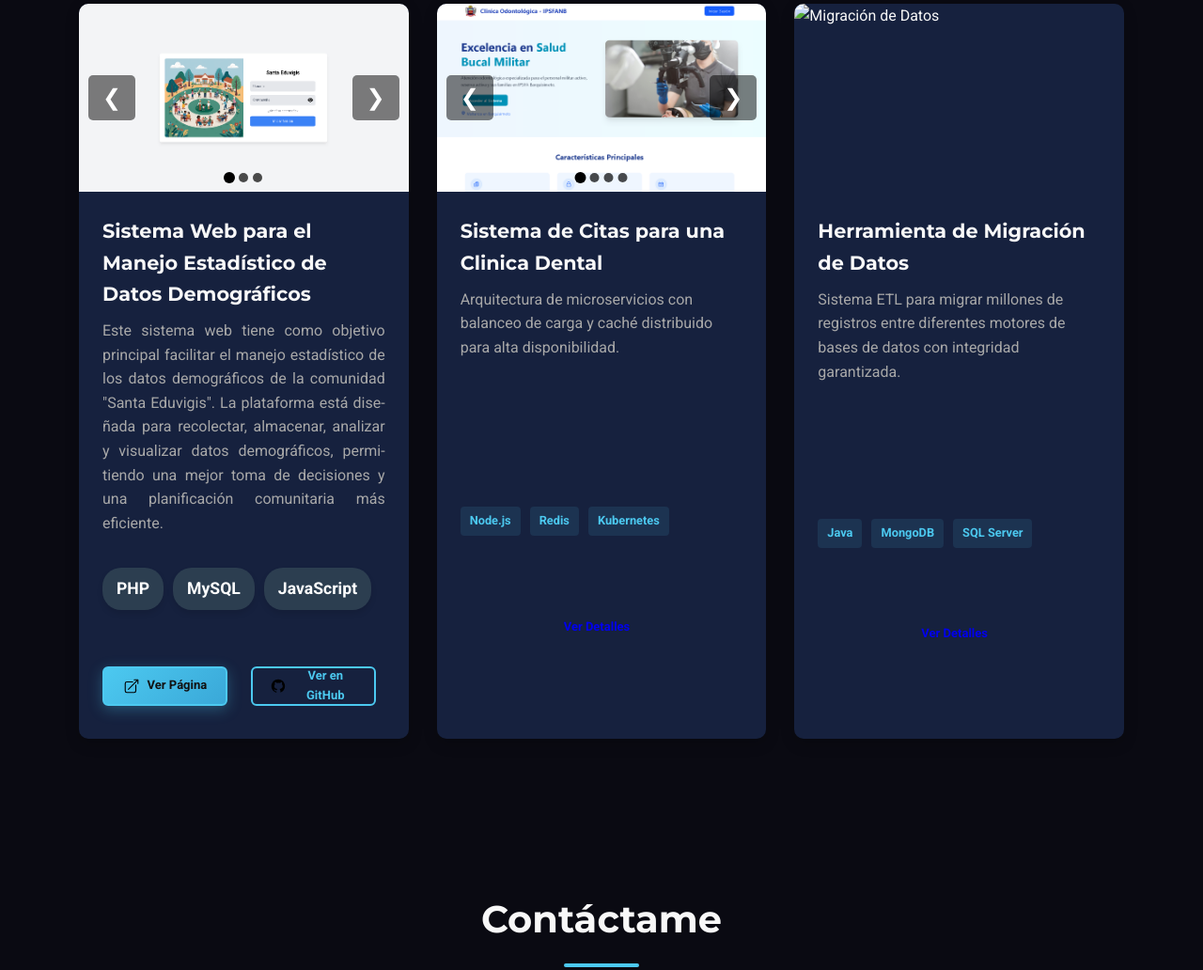
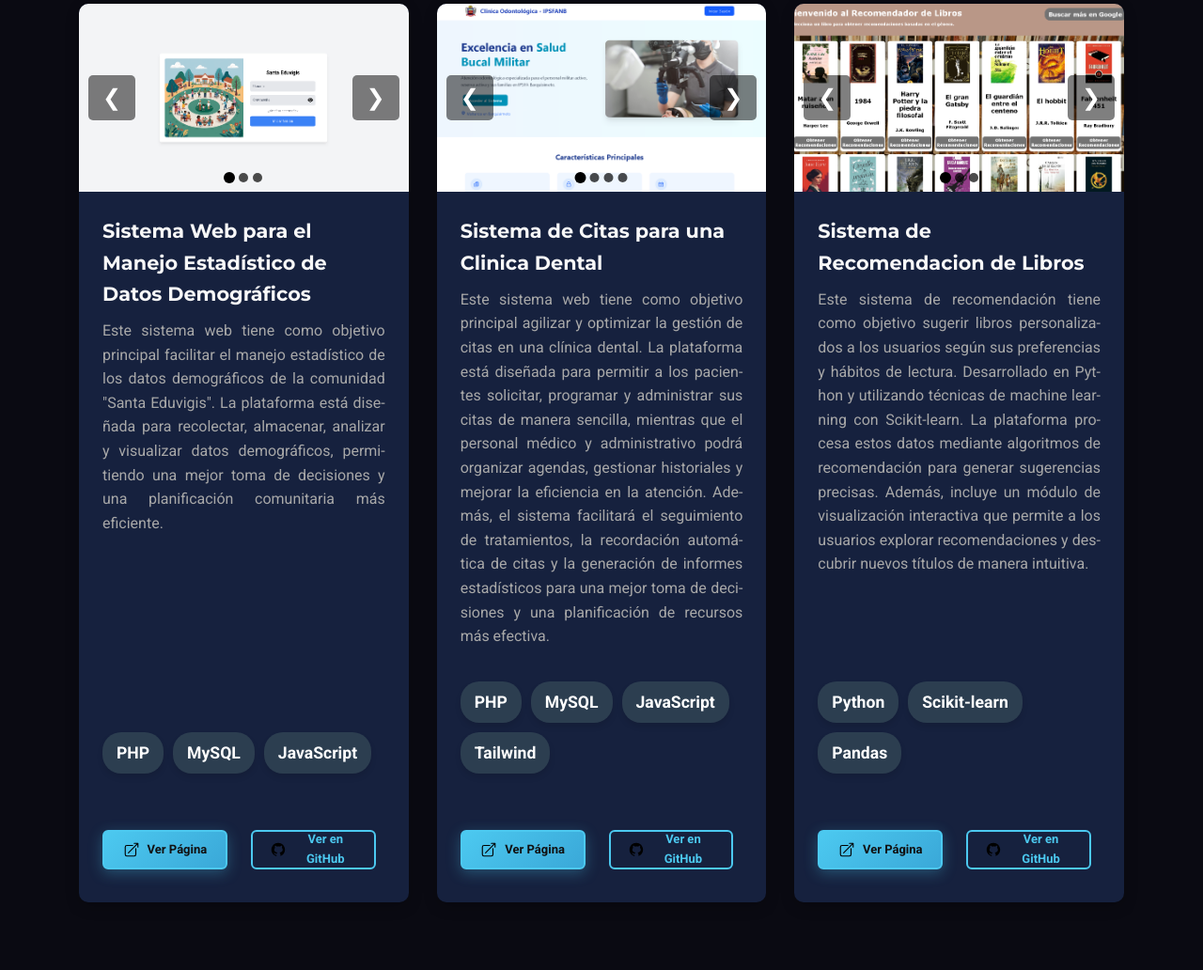
Before and after one commit to Jhoncarl2/Portafolio, a plain HTML site: page index.html in a window 1280 px wide. Shown: the part 1915-2947 px from the top of the page at 94% size. Drawn offline with Linux system fonts and the light colour scheme.

Commit message:
Terminado index por ahora

```diff
--- a/index.html
+++ b/index.html
@@ -143,8 +143,7 @@
                     </div>
                     <div class="project-content">
                         <h3>Sistema Web para el Manejo Estadístico de Datos Demográficos</h3>
-                        <p
-                            style="text-align: justify; text-justify: inter-word; hyphens: auto; line-height: 1.6; margin-bottom: 15px;">
+                        <p style="text-align: justify; text-justify: inter-word; hyphens: auto; line-height: 1.6; margin-bottom: 15px;">
                             Este sistema web tiene como objetivo principal facilitar el manejo estadístico de los datos
                             demográficos de la comunidad "Santa Eduvigis". La plataforma está diseñada para recolectar,
                             almacenar, analizar y visualizar datos demográficos, permitiendo una mejor toma de
@@ -184,31 +183,61 @@
                     </div>
                     <div class="project-content">
                         <h3>Sistema de Citas para una Clinica Dental</h3>
-                        <p>Arquitectura de microservicios con balanceo de carga y caché distribuido para alta
-                            disponibilidad.</p>
-                        <div class="project-tech">
-                            <span>Node.js</span>
-                            <span>Redis</span>
-                            <span>Kubernetes</span>
+                        <p style="text-align: justify; text-justify: inter-word; hyphens: auto; line-height: 1.6; margin-bottom: 15px;" >Este sistema web tiene como objetivo principal agilizar y optimizar la gestión de citas en una clínica dental. La plataforma está diseñada para permitir a los pacientes solicitar, programar y administrar sus citas de manera sencilla, mientras que el personal médico y administrativo podrá organizar agendas, gestionar historiales y mejorar la eficiencia en la atención.
+Además, el sistema facilitará el seguimiento de tratamientos, la recordación automática de citas y la generación de informes estadísticos para una mejor toma de decisiones y una planificación de recursos más efectiva.</p>
+                        <div class="project-tech highlighted-tech">
+                            <span>PHP</span>
+                            <span>MySQL</span>
+                            <span>JavaScript</span>
+                            <span>Tailwind</span>
                         </div>
-                        <a href="#" class="btn btn-small">Ver Detalles</a>
+                        <div class="project-buttons">
+                            <div class="project-buttons">
+                                <a href="http://localhost/santa_eduviges3.0/src/index.php"
+                                    class="btn btn-small btn-primary" target="_blank" rel="noopener noreferrer">
+                                    <img src="./img/exterior.svg" alt="Abrir página" class="btn-icon"> Ver Página
+                                </a>
+                                <a href="https://github.com/Jhoncarl2/Santa-Eduviges"
+                                    class="btn btn-small btn-secondary" target="_blank" rel="noopener noreferrer">
+                                    <img src="./img/GitHub.svg" alt="Abrir página" class="btn-icon"> Ver en GitHub
+                                </a>
+                            </div>
+                        </div>
                     </div>
                 </div>
 
                 <div class="project-card">
                     <div class="project-image">
-                        <img src="img/data-migration.jpg" alt="Migración de Datos">
+                        <div class="image-slider">
+                            <img src="img/recomendacion_libros/inicio.png" alt="Inicio Recomendacion de Libros">
+                            <img src="img/recomendacion_libros/libro_obtenido.png" alt="Libro obtenido Recomendacion de Libros">
+                            <img src="img/recomendacion_libros/mas_libros.png" alt="Mas libros Recomendacion de Libros">
+                        </div>
+                        <button class="slider-btn prev-btn">&#10094;</button>
+                        <button class="slider-btn next-btn">&#10095;</button>
+                        <div class="slider-dots"></div>
                     </div>
                     <div class="project-content">
-                        <h3>Herramienta de Migración de Datos</h3>
-                        <p>Sistema ETL para migrar millones de registros entre diferentes motores de bases de datos con
-                            integridad garantizada.</p>
-                        <div class="project-tech">
-                            <span>Java</span>
-                            <span>MongoDB</span>
-                            <span>SQL Server</span>
+                        <h3>Sistema de Recomendacion de Libros</h3>
+                        <p style="text-align: justify; text-justify: inter-word; hyphens: auto; line-height: 1.6; margin-bottom: 15px;" >Este sistema de recomendación tiene como objetivo sugerir libros personalizados a los usuarios según sus preferencias y hábitos de lectura. Desarrollado en Python y utilizando técnicas de machine learning con Scikit-learn.
+La plataforma procesa estos datos mediante algoritmos de recomendación para generar sugerencias precisas. Además, incluye un módulo de visualización interactiva que permite a los usuarios explorar recomendaciones y descubrir nuevos títulos de manera intuitiva.</p>
+                        <div class="project-tech highlighted-tech">
+    <span>Python</span>
+    <span>Scikit-learn</span>
+    <span>Pandas</span>
 </div>
-                        <a href="#" class="btn btn-small">Ver Detalles</a>
+                        <div class="project-buttons">
+                            <div class="project-buttons">
+                                <a href="http://127.0.0.1:8080/"
+                                    class="btn btn-small btn-primary" target="_blank" rel="noopener noreferrer">
+                                    <img src="./img/exterior.svg" alt="Abrir página" class="btn-icon"> Ver Página
+                                </a>
+                                <a href="https://github.com/Jhoncarl2/Sistema-de-Recomendacion-de-Libros"
+        class="btn btn-small btn-secondary" target="_blank" rel="noopener noreferrer">
+        <img src="./img/GitHub.svg" alt="Ver en GitHub" class="btn-icon"> Ver en GitHub
+    </a>
+                            </div>
+                        </div>
                     </div>
                 </div>
             </div>
@@ -219,6 +248,7 @@
         <div class="container">
             <h2 class="section-title">Contáctame</h2>
             <div class="contact-grid">
+                <!-- Dentro de la sección de contacto, busca el div con la clase contact-info -->
 <div class="contact-info">
     <h3>Información de Contacto</h3>
     <ul>
@@ -228,27 +258,33 @@
     </ul>
     <div class="social-links">
         <a href="https://github.com/Jhoncarl2" target="_blank"><i class="fab fa-github"></i></a>
-                        <a href="https://www.linkedin.com/in/jhonvasquez2511" target="_blank"><i
-                                class="fab fa-linkedin"></i></a>
+        <a href="https://www.linkedin.com/in/jhonvasquez2511" target="_blank"><i class="fab fa-linkedin"></i></a>
+        <!-- Nuevo enlace de WhatsApp -->
+        <a href="https://wa.me/584245964990?text=Hola,%20me%20gustaría%20saber%20más%20sobre%20tus%20servicios." target="_blank" class="whatsapp-icon"><i class="fab fa-whatsapp"></i></a>
     </div>
 </div>
+
+<!-- Dentro del div con la clase contact-form, modifica el formulario -->
 <div class="contact-form">
-                    <form id="contactForm">
+    <!-- Agrega el atributo 'action' con tu endpoint de Formspree y 'method="POST"' -->
+    <form action="https://formspree.io/f/meoleqzj" method="POST">
     <div class="form-group">
-                            <input type="text" id="name" placeholder="Tu Nombre" required>
+        <input type="email" id="email" name="email" placeholder="Tu Email" required>
     </div>
      <div class="form-group">
-                            <input type="email" id="email" placeholder="Tu Email" required>
+            <input type="text" id="name" name="name" placeholder="Tu Nombre" required>
         </div>
     <div class="form-group">
-                            <input type="text" id="subject" placeholder="Asunto">
+        <input type="text" id="subject" name="subject" placeholder="Asunto">
     </div>
     <div class="form-group">
-                            <textarea id="message" rows="5" placeholder="Tu Mensaje" required></textarea>
+        <textarea id="message" name="message" rows="5" placeholder="Tu Mensaje" required></textarea>
     </div>
-                        <button type="submit" class="btn btn-primary">Enviar Mensaje</button>
+    <button type="submit" class="btn btn-primary">Enviar</button>
 </form>
+
 </div>
+
             </div>
         </div>
     </section>
@@ -269,7 +305,8 @@
         </div>
     </div>
 
-    <script>document.addEventListener('DOMContentLoaded', function () {
+    <script>
+    document.addEventListener('DOMContentLoaded', function () {
         // Mobile menu toggle
         const menuToggle = document.querySelector('.menu-toggle');
         const nav = document.querySelector('.nav');
@@ -496,10 +533,23 @@
         }, 300);
     }
 
+    // Función para volver a la sección de proyectos
+    function scrollToProjects() {
+        const proyectosSection = document.getElementById('proyectos');
+        if (proyectosSection) {
+            window.scrollTo({
+                top: proyectosSection.offsetTop - 70,
+                behavior: 'smooth'
+            });
+        }
+    }
+
     // Cerrar lightbox
     closeLightbox.addEventListener('click', function () {
         lightbox.style.display = 'none';
         enableScroll();
+        // Desplazar a la sección de proyectos
+        scrollToProjects();
     });
 
     // Navegación entre imágenes
@@ -518,6 +568,8 @@
         if (e.target === lightbox) {
             lightbox.style.display = 'none';
             enableScroll();
+            // Desplazar a la sección de proyectos
+            scrollToProjects();
         }
     });
 
@@ -526,6 +578,8 @@
         if (e.key === 'Escape' && lightbox.style.display === 'block') {
             lightbox.style.display = 'none';
             enableScroll();
+            // Desplazar a la sección de proyectos
+            scrollToProjects();
         }
 
         // Navegación con teclado
@@ -546,7 +600,8 @@
                 openLightbox(Array.from(images), index);
             });
         });
-        });</script>
+    });
+</script>
 </body>
 
 </html>
```
Lines whose indentation alone changed are shown as unchanged.
